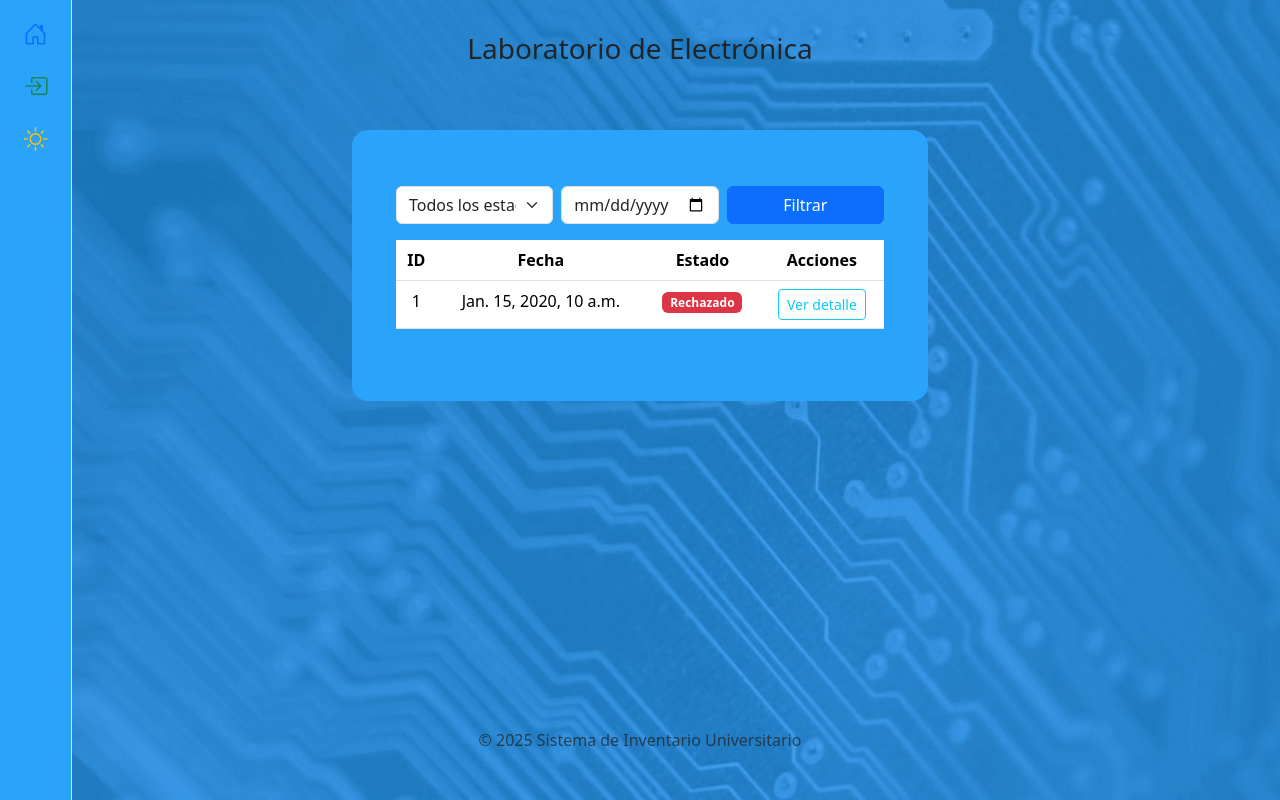
After one commit to Gardic-Coder/ElectronicLab, a Django app: template ElectronicLabWeb/loans/templates/loans/dashboard.html in a window 1280 px wide. The commit adds this page. Run offline with Django 5.2, Linux system fonts and the light colour scheme; the template is opened without the code that fills it: most values are stand-ins (such as "Sample title", 1, 10 or a date in 2020); some libraries are stand-ins or nearby versions.

Commit message:
dasboard estudiantes

```diff
--- /dev/null
+++ b/ElectronicLabWeb/loans/templates/loans/dashboard.html
@@ -0,0 +1,60 @@
+{% extends 'base.html' %}
+{% load static %}
+
+{% block title %}Historial de solicitudes{% endblock %}
+
+{% block content %}
+<form method="get" class="row g-2 mb-3">
+  <div class="col-md-4">
+    <select name="estado" class="form-select">
+      <option value="">Todos los estados</option>
+      {% for est in estados %}
+        <option value="{{ est }}" {% if est == selected_estado %}selected{% endif %}>{{ est|capfirst }}</option>
+      {% endfor %}
+    </select>
+  </div>
+  <div class="col-md-4">
+    <input type="date" name="fecha" value="{{ selected_fecha }}" class="form-control">
+  </div>
+  <div class="col-md-4">
+    <button type="submit" class="btn btn-primary w-100">Filtrar</button>
+  </div>
+</form>
+
+<table class="table">
+  <thead>
+    <tr>
+      <th>ID</th>
+      <th>Fecha</th>
+      <th>Estado</th>
+      <th>Acciones</th>
+    </tr>
+  </thead>
+  <tbody>
+    {% for loan in loans %}
+      <tr>
+        <td>{{ loan.id }}</td>
+        <td>{{ loan.fecha_solicitud }}</td>
+        <td>
+          <span class="badge
+            {% if loan.estado == 'aprobado' %}bg-success
+            {% elif loan.estado == 'rechazado' %}bg-danger
+            {% elif loan.estado == 'devuelto' %}bg-primary
+            {% else %}bg-warning text-dark{% endif %}">
+            {{ loan.estado|capfirst }}
+          </span>
+        </td>
+        <td>
+          <button class="btn btn-sm btn-outline-info" onclick="verDetallePrestamo({{ loan.id }})">
+            Ver detalle
+          </button>
+        </td>
+      </tr>
+    {% empty %}
+      <tr><td colspan="4">No hay solicitudes registradas.</td></tr>
+    {% endfor %}
+  </tbody>
+</table>
+
+{% include 'loans/loan_detail_modal.html' %}
+{% endblock %}
--- /dev/null
+++ b/ElectronicLabWeb/loans/templates/loans/loan_detail_modal.html
@@ -0,0 +1,15 @@
+{% load static %}
+<div class="modal fade" id="loanDetailModal" tabindex="-1" aria-hidden="true">
+  <div class="modal-dialog modal-lg modal-dialog-centered">
+    <div class="modal-content">
+      <div class="modal-header">
+        <h5 class="modal-title">Detalle de solicitud</h5>
+        <button type="button" class="btn-close" data-bs-dismiss="modal"></button>
+      </div>
+      <div class="modal-body" id="loanDetailContent">
+        <!-- contenido dinámico -->
+      </div>
+    </div>
+  </div>
+</div>
+<script src="{% static 'js/loanDetail.js' %}"></script>
--- /dev/null
+++ b/ElectronicLabWeb/static/js/loanDetail.js
@@ -0,0 +1,25 @@
+window.verDetallePrestamo = function(id) {
+  fetch(`/prestamos/prestamo/${id}/`)
+    .then(res => res.json())
+    .then(data => {
+      const container = document.getElementById("loanDetailContent");
+      let html = `
+        <p><strong>Estado:</strong> ${data.estado}</p>
+        <p><strong>Fecha de solicitud:</strong> ${data.fecha_solicitud}</p>
+        ${data.fecha_aprobacion ? `<p><strong>Fecha de aprobación:</strong> ${data.fecha_aprobacion}</p>` : ''}
+        ${data.fecha_devolucion ? `<p><strong>Fecha de devolución:</strong> ${data.fecha_devolucion}</p>` : ''}
+        ${data.observaciones ? `<p><strong>Motivo del rechazo:</strong> ${data.observaciones}</p>` : ''}
+        <h6 class="mt-3">Componentes solicitados:</h6>
+        <ul class="list-group">
+          ${data.componentes.map(c => `
+            <li class="list-group-item d-flex justify-content-between">
+              <span>${c.code} - ${c.description}</span>
+              <span><strong>${c.cantidad}</strong></span>
+            </li>
+          `).join('')}
+        </ul>
+      `;
+      container.innerHTML = html;
+      new bootstrap.Modal(document.getElementById('loanDetailModal')).show();
+    });
+};
--- a/ElectronicLabWeb/templates/sidebar_items.html
+++ b/ElectronicLabWeb/templates/sidebar_items.html
@@ -9,6 +9,9 @@
   </a>
   <a href="{% url 'ver_carrito' %}" class="d-flex justify-content-center align-items-center mb-3 text-decoration-none" title="Bolsa de préstamo">
     <i class="bi bi-bag-check fs-4 text-info"></i>
+  </a>
+  <a href="{% url 'dashboard' %}" class="d-flex justify-content-center align-items-center mb-3 text-decoration-none" title="Historial de solicitudes">
+    <i class="bi bi-clock-history fs-4 text-secondary"></i>
   </a>
   <a href="{% url 'profile' %}" class="d-flex justify-content-center align-items-center mb-3 text-decoration-none" title="Editar perfil">
     <i class="bi bi-person-circle fs-4 text-primary"></i>
```
Also changed, not shown: ElectronicLabWeb/loans/models.py (+8 -0 lines), ElectronicLabWeb/loans/urls.py (+5 -4 lines), ElectronicLabWeb/loans/views.py (+55 -6 lines), ElectronicLabWeb/db.sqlite3.
